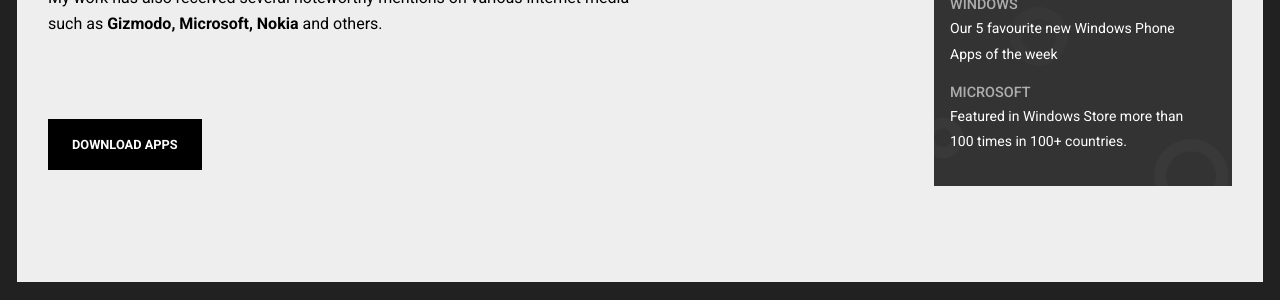
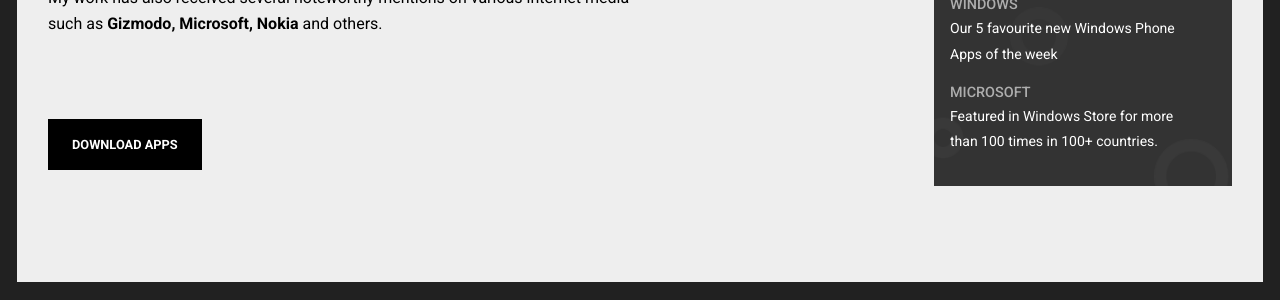
Before and after one commit to AnaghSharma/anaghsharma.github.io, a Jekyll site: the page built from index.html, in a window 1280 px wide and 900 px high, scrolled down 2752 px. Shown: the part 152-452 px from the top of the window. Built offline with Jekyll 4.4.1, drawn with Linux system fonts in a browser that asks for light colours; nearby versions of some CDN libraries.

Commit message:
Fixed typo in Featured Sidebar

```diff
--- a/index.html
+++ b/index.html
@@ -125,7 +125,7 @@ keywords: design, portfolio, development, designer
               </li>
               <li class="mt2 mb3">
                 <h6 class="quiet font-medium font-secondary mb0">MICROSOFT</h6>
-                <a href="" target="_blank" class="f6 disabled">Featured in Windows Store more than 100 times in 100+ countries.</a>
+                <a href="" target="_blank" class="f6 disabled">Featured in Windows Store for more than 100 times in 100+ countries.</a>
               </li>
             </ul>
           </div>
```
